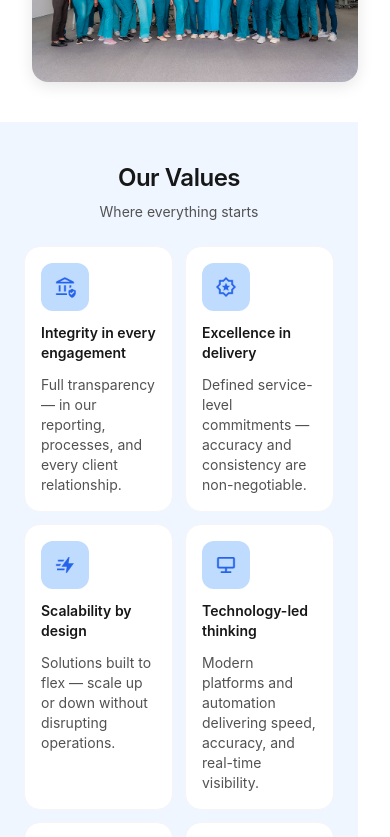
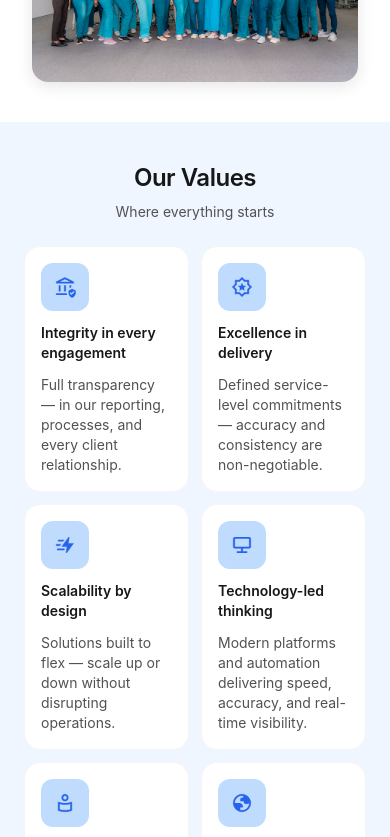
Before and after one commit to In10nt/Branch_Works_New_Website, a React (Create React App) app: page /about in a window 390 px wide. Shown: the part 780-1617 px from the top of the page. Built offline with nearby package versions, Linux system fonts and the light colour scheme.

Commit message:
Fix About page blue section white space on mobile - Apply full-width fix to Our Values and Tomorrow sections

```diff
--- a/src/components/AboutPage-mobile-responsive.css
+++ b/src/components/AboutPage-mobile-responsive.css
@@ -126,6 +126,12 @@
   .about-section-three {
     padding: 40px 16px;
     background: #EFF6FF;
+    width: 100vw !important;
+    max-width: 100vw !important;
+    margin-left: calc(-50vw + 50%) !important;
+    margin-right: calc(-50vw + 50%) !important;
+    overflow-x: hidden !important;
+    position: relative !important;
   }
 
   .about-section-three-container {
@@ -247,15 +253,14 @@
   /* Tomorrow Section - Mobile (Inherited but can be customized) */
   .about-hero-layout ~ .tomorrow-section {
     padding: 40px 0;
-    width: 100vw;
-    margin-left: 0;
-    margin-right: 0;
-    position: relative;
-    left: 50%;
-    right: 50%;
-    margin-left: -50vw;
-    margin-right: -50vw;
-    overflow: hidden;
+    width: 100vw !important;
+    max-width: 100vw !important;
+    margin-left: calc(-50vw + 50%) !important;
+    margin-right: calc(-50vw + 50%) !important;
+    overflow-x: hidden !important;
+    position: relative !important;
+    left: auto !important;
+    right: auto !important;
   }
 
   .about-hero-layout ~ .tomorrow-section .tomorrow-container {
```
